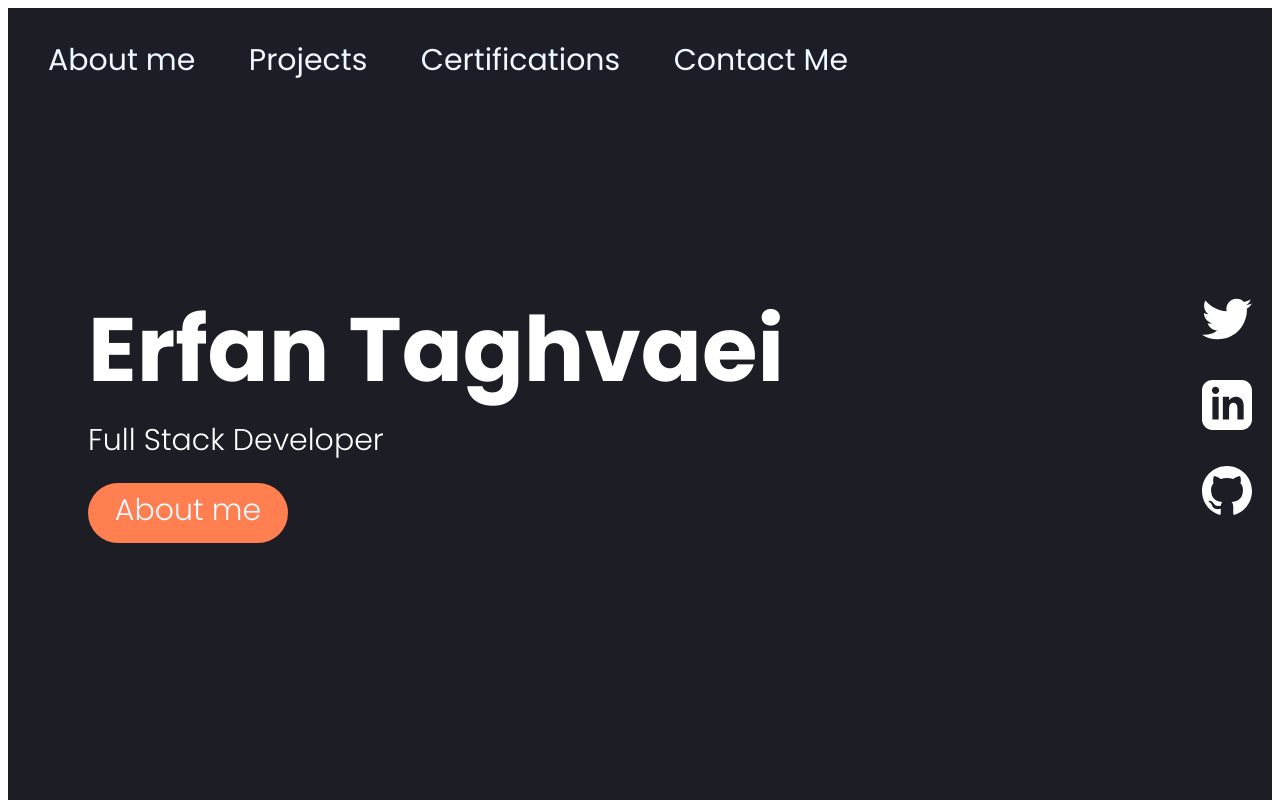
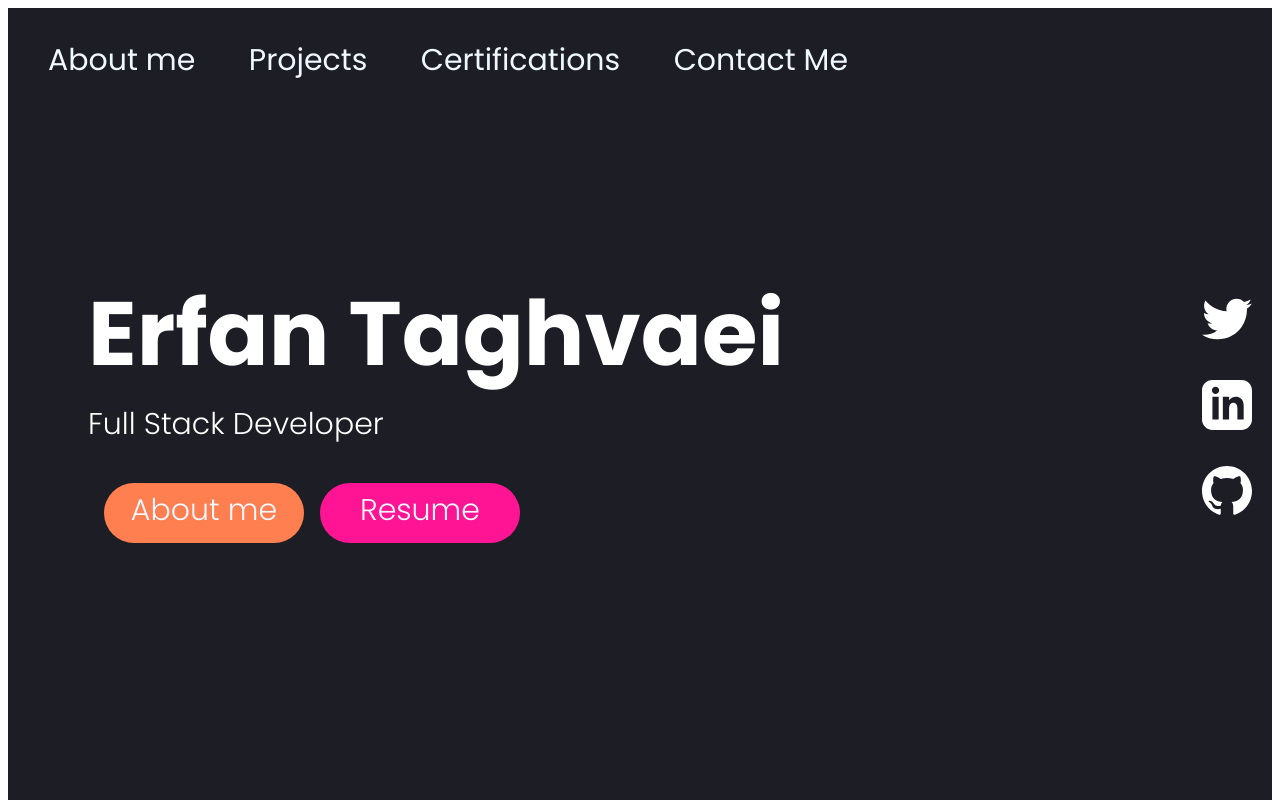
Before and after one commit to ErfanTagh/erfantagh.github.io, a plain HTML site: page index.html in a window 1280 px wide. Shown: the top 800 px of the page. Drawn offline with Linux system fonts and the light colour scheme.

Commit message:
Resume Added

```diff
--- a/index.html
+++ b/index.html
@@ -30,8 +30,13 @@
             <div class="hero-text">
                 <h1>Erfan Taghvaei</h1>
                 <p>Full Stack Developer</p>
-            <div class="button"><a href="#about-me">About me</a></div>
-            </div>
+
+                <div class="buttons">
+                    <div class="button"><a href="#about-me">About me</a></div>
+                    <div class="button1"><a href="downloads/" download="erfan-resume.pdf">Resume</a></div>
+                </div>
+
+        </div>
             <div class="socials">
 
                 <div class="sclass" onclick="location.href='https://twitter.com/Erfan_tv';" target="_blank" id="tw">
--- a/styles/style.css
+++ b/styles/style.css
@@ -99,11 +99,11 @@ font-weight: 300;
   border-radius: 30px;
   background-color: coral  ;
   text-align: center;
-
-font-weight: 300;
-font-size: 30px;
-padding-top: 5px;
-margin-top: 20px;
+  margin-right: 16px;
+  font-weight: 300;
+  font-size: 30px;
+  padding-top: 5px;
+  margin-top: 20px;
 }
 
 .button:hover{
@@ -117,6 +117,46 @@ background-color: #ef744b;
   background-color: #a9a9a9;
   color: #808080;
 }
+
+
+.buttons{
+
+  display: flex;
+  flex-direction: row;
+  padding: 16px;
+
+}
+
+
+.button1{
+
+
+  width: 200px;
+  height: 55px;
+  border-radius: 30px;
+  background-color: #ff1493;
+
+  text-align: center;
+  margin-right: 8px;
+  font-weight: 300;
+  font-size: 30px;
+  padding-top: 5px;
+  margin-top: 20px;
+}
+
+
+.button1:hover{
+
+  background-color: #ff007f;
+
+  }
+
+ .button1:active{
+
+    background-color: #a9a9a9;
+    color: #808080;
+  }
+
 
 
 .hero-area{
```
Also changed, not shown: 2 other files.
